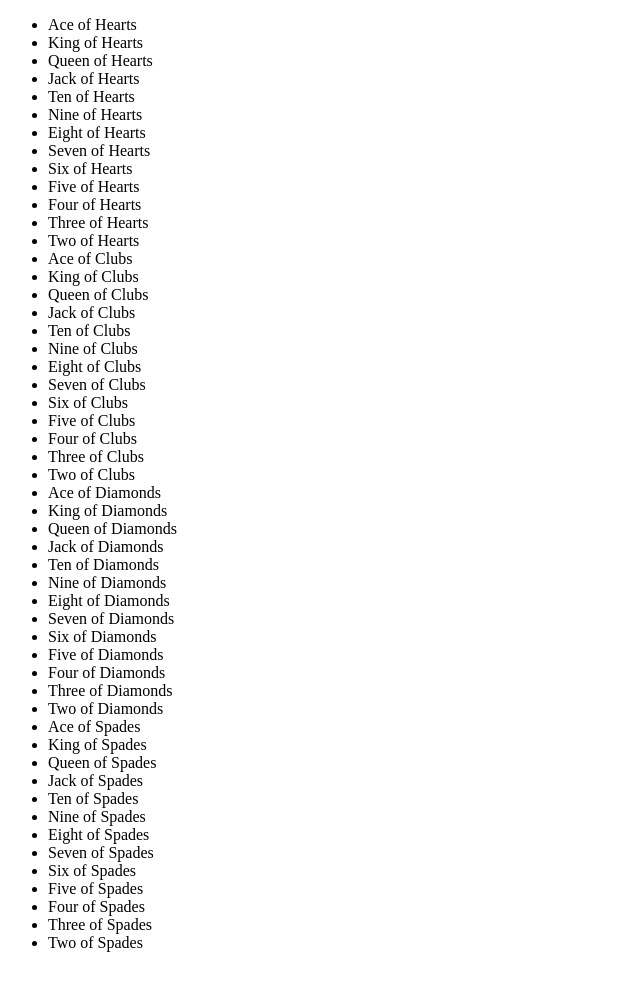
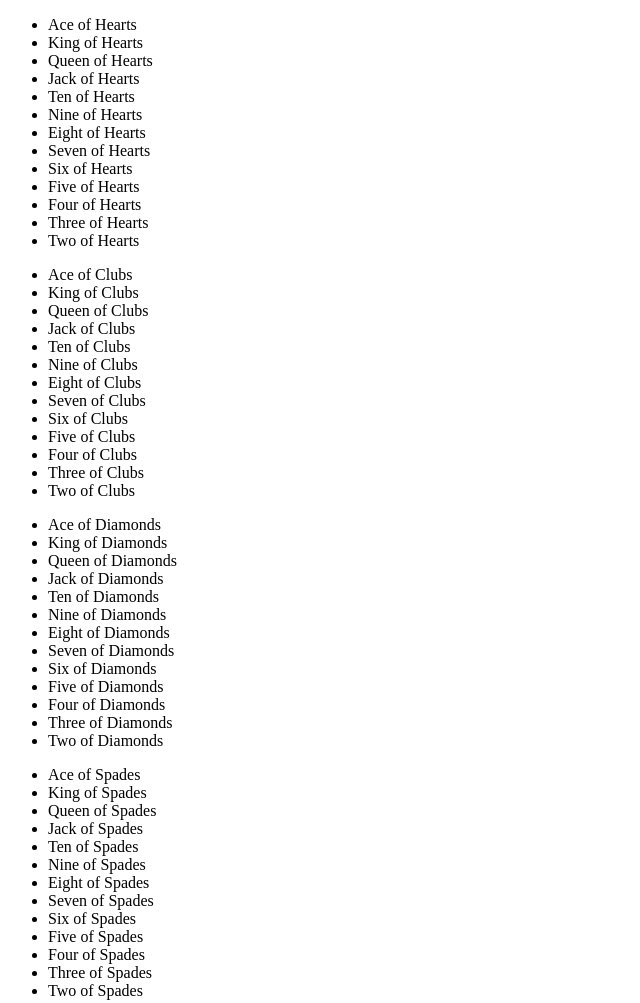
Before and after one commit to ckjpdx/build-a-deck, a plain HTML site: page index.html in a window 1280 px wide. Shown: the whole page, without its empty margins (0-640 px from the left). Before the commit the page ends 968 px from the top, so only its background shows below. Drawn offline with Linux system fonts and the light colour scheme.

Commit message:
separate generated cards by suit

```diff
--- a/index.html
+++ b/index.html
@@ -7,7 +7,8 @@
     <title>Deck of Cards</title>
   </head>
   <body>
-    <ul id="deck">
-    </ul>
+    <div id="deckBox">
+
+    </div>
   </body>
 </html>
--- a/js/scripts.js
+++ b/js/scripts.js
@@ -3,8 +3,9 @@ $(document).ready(function(){
   var values = ["Ace", "King", "Queen", "Jack", "Ten", "Nine", "Eight", "Seven", "Six", "Five", "Four", "Three", "Two"]
 
   suits.forEach(function(suit){
+    $("#deckBox").append("<ul id='" + suit +"'></ul>")
     values.forEach(function(value){
-      $("#deck").append("<li>" + value + " of " + suit +"</li>");
+      $("#" + suit).append("<li>" + value + " of " + suit +"</li>");
     });
   });
 });
```
